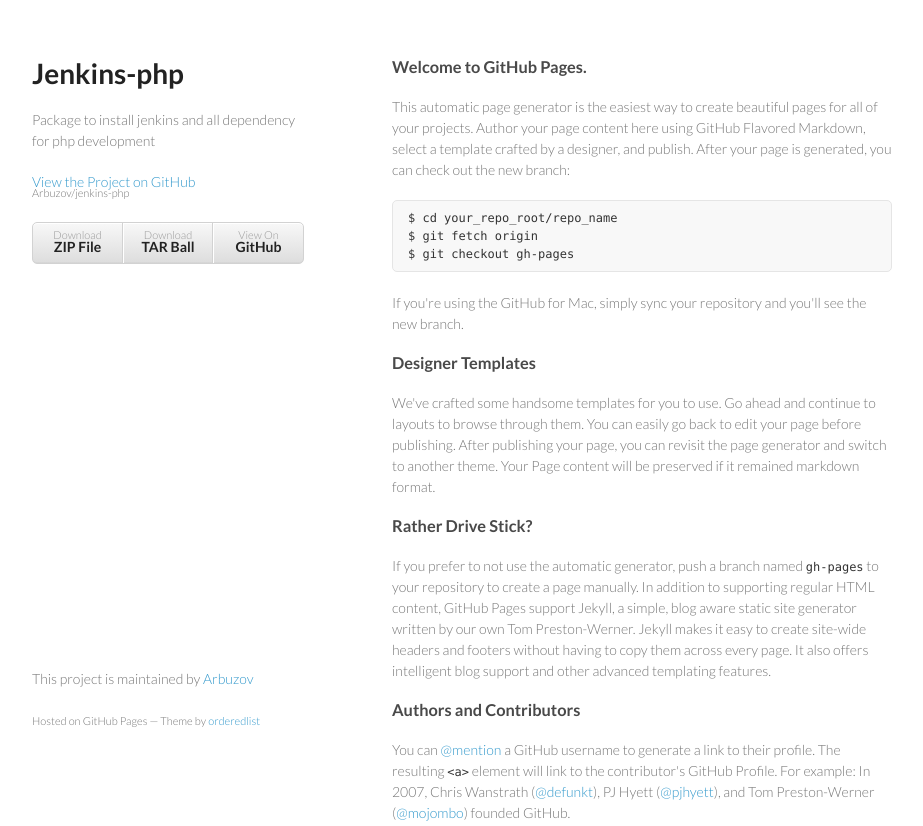
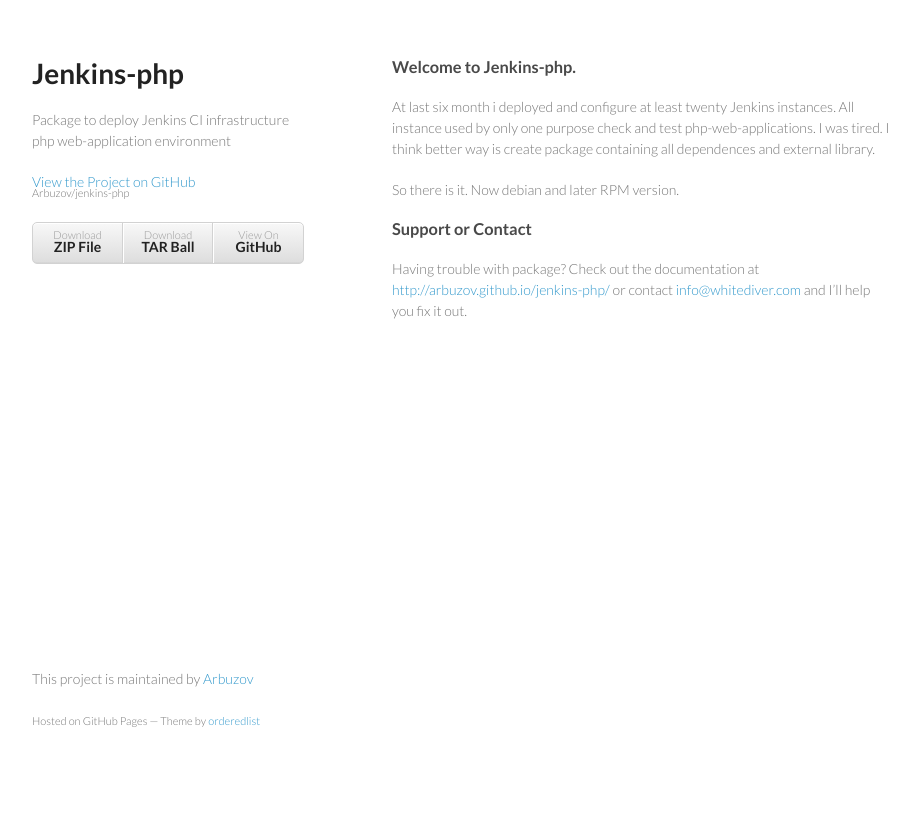
Before and after one commit to Arbuzov/jenkins-php-checknode, a plain HTML site: page index.html in a window 1280 px wide. Shown: the top 826 px of the page, without its empty margins (178-1101 px from the left). After the commit the page ends 800 px from the top, so only its background shows below. Drawn offline with Linux system fonts and the light colour scheme.

Commit message:
Signed-off-by: Arbuzov Sergey <info@whitediver.com>

```diff
--- a/index.html
+++ b/index.html
@@ -16,7 +16,7 @@
     <div class="wrapper">
       <header>
         <h1>Jenkins-php</h1>
-        <p>Package to install jenkins and all dependency for php development</p>
+        <p>Package to deploy Jenkins  CI infrastructure php web-application environment</p>
 
         <p class="view"><a href="https://github.com/Arbuzov/jenkins-php">View the Project on GitHub <small>Arbuzov/jenkins-php</small></a></p>
 
@@ -29,16 +29,16 @@
       </header>
       <section>
         <h3>
-<a name="welcome-to-github-pages" class="anchor" href="#welcome-to-github-pages"><span class="octicon octicon-link"></span></a>Welcome to GitHub Pages.</h3>
+<a name="welcome-to-github-pages" class="anchor" href="#welcome-to-github-pages"><span class="octicon octicon-link"></span></a>Welcome to Jenkins-php.</h3>
 
-<p>This automatic page generator is the easiest way to create beautiful pages for all of your projects. Author your page content here using GitHub Flavored Markdown, select a template crafted by a designer, and publish. After your page is generated, you can check out the new branch:</p>
+<p>At last six month i deployed and configure at least twenty Jenkins instances.
+All instance used by only one purpose check and test php-web-applications.
+I was tired. I think better way is create package containing all dependences and external library.</p
+<p>
+So there is it. Now debian and later RPM version.</p>
 
-<pre><code>$ cd your_repo_root/repo_name
-$ git fetch origin
-$ git checkout gh-pages
-</code></pre>
+<!--
 
-<p>If you're using the GitHub for Mac, simply sync your repository and you'll see the new branch.</p>
 
 <h3>
 <a name="designer-templates" class="anchor" href="#designer-templates"><span class="octicon octicon-link"></span></a>Designer Templates</h3>
@@ -54,7 +54,7 @@ $ git checkout gh-pages
 <a name="authors-and-contributors" class="anchor" href="#authors-and-contributors"><span class="octicon octicon-link"></span></a>Authors and Contributors</h3>
 
 <p>You can <a href="https://github.com/blog/821" class="user-mention">@mention</a> a GitHub username to generate a link to their profile. The resulting <code>&lt;a&gt;</code> element will link to the contributor's GitHub Profile. For example: In 2007, Chris Wanstrath (<a href="https://github.com/defunkt" class="user-mention">@defunkt</a>), PJ Hyett (<a href="https://github.com/pjhyett" class="user-mention">@pjhyett</a>), and Tom Preston-Werner (<a href="https://github.com/mojombo" class="user-mention">@mojombo</a>) founded GitHub.</p>
-
+-->
 <h3>
 <a name="support-or-contact" class="anchor" href="#support-or-contact"><span class="octicon octicon-link"></span></a>Support or Contact</h3>
 
```
